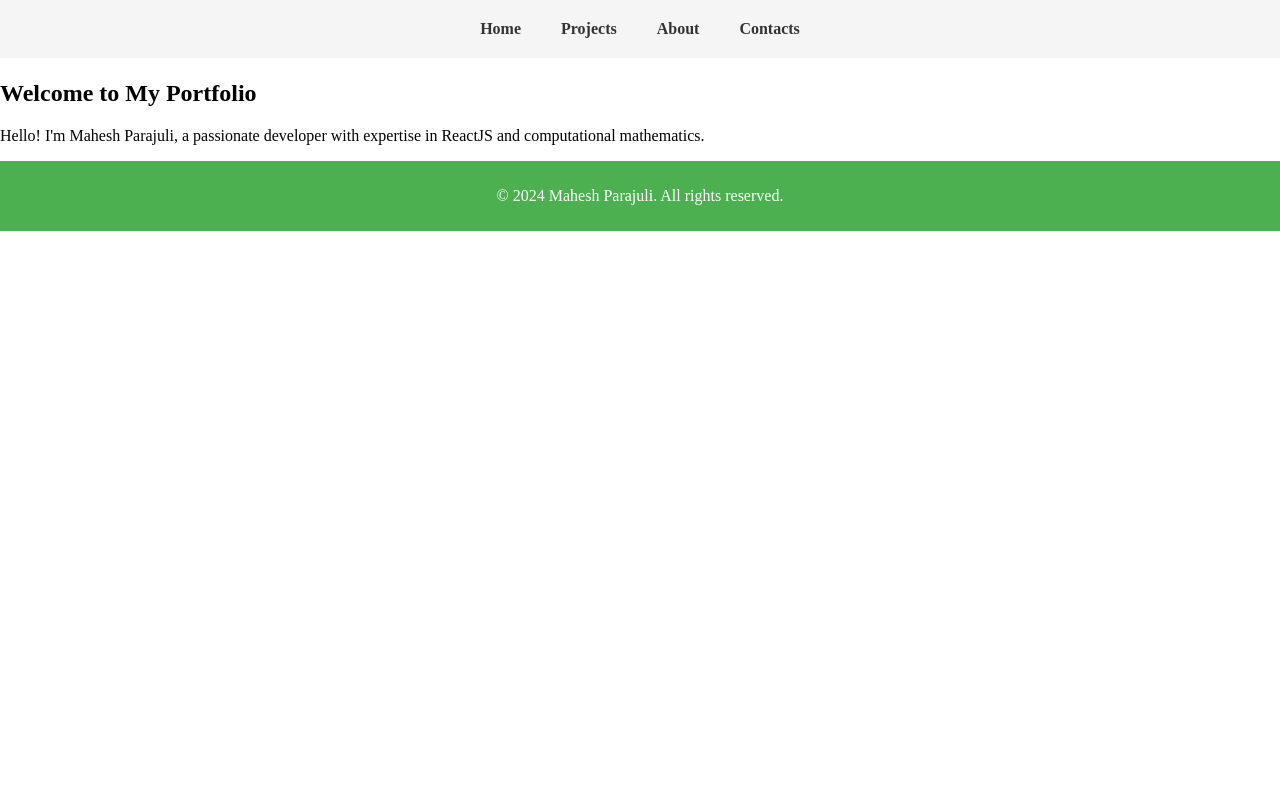
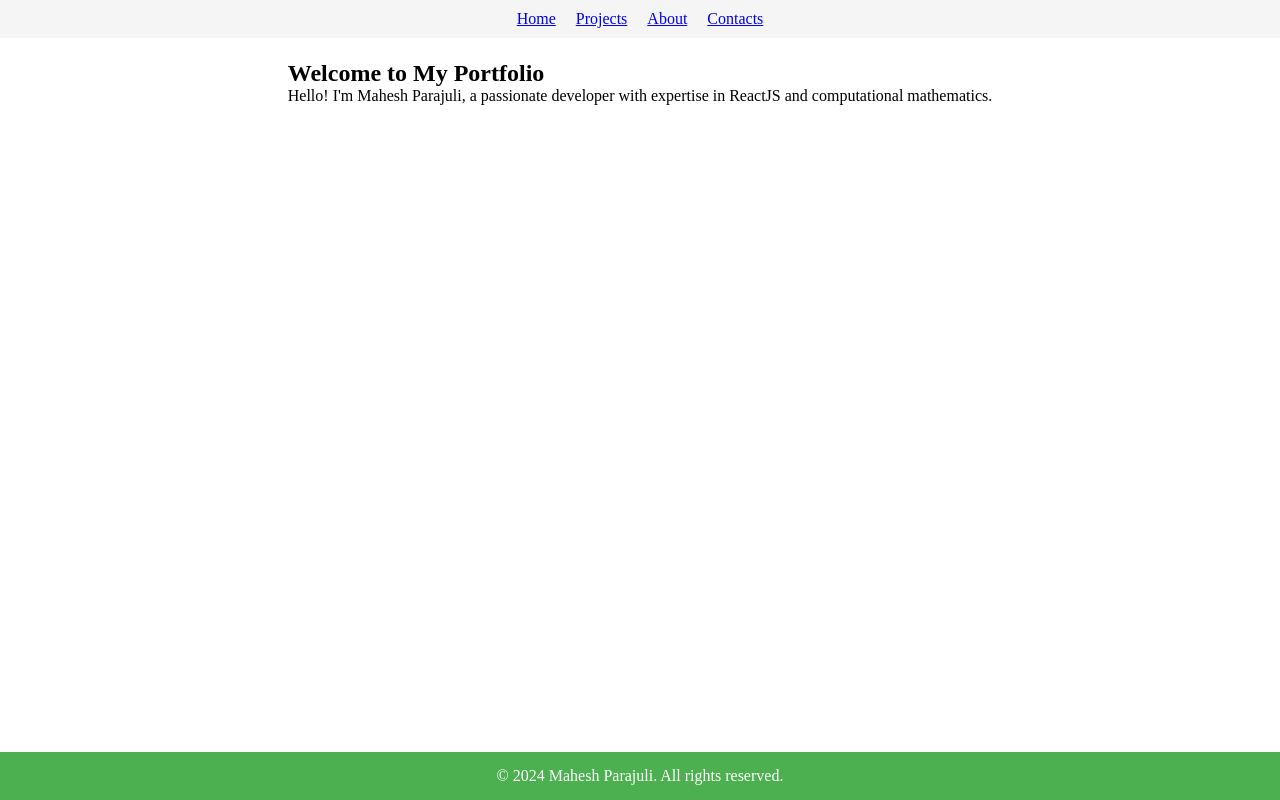
Before and after one commit to maheshparajuli/DailyGuruba, a React (Create React App) app: page / in a window 1280 px wide. Built offline with nearby package versions, Linux system fonts and the light colour scheme.

Commit message:
changes might work

```diff
--- a/src/App.css
+++ b/src/App.css
@@ -1,65 +1,58 @@
-/* App.css */
+/* Reset */
+* {
+  margin: 0;
+  padding: 0;
+  box-sizing: border-box;
+}
 
-/* Overall app container styles */
+html, body {
+  height: 100%;
+}
+
+/* Main body setup with Flexbox */
 body {
   display: flex;
   flex-direction: column;
-  min-height: 100vh; /* Ensure the body takes at least the full viewport height */
-  margin: 0; /* Remove default margin */
+  min-height: 100vh;
 }
 
+/* Main application container */
 .app-container {
-  flex: 1; /* This allows the content to grow and push the footer down */
+  flex: 1;
   display: flex;
-  flex-direction: row;
-  padding-top: 60px; /* Adjust this if header height changes */
-}
-
-/* Style for the main sections */
-.section {
-  flex: 1;
-  padding: 20px;
-  box-sizing: border-box;
-  text-align: center;
+  flex-direction: column;
+  align-items: center;
+  padding-top: 60px; /* Space for fixed header */
+  width: 100%;
 }
 
 /* Header styling */
 .header {
-  display: flex; /* Use flexbox for layout */
-  justify-content: center; /* Center the nav in the header */
-  background-color: #f5f5f5; /* Light gray for the header */
+  display: flex;
+  justify-content: center;
+  align-items: center;
+  background-color: #f5f5f5;
   padding: 10px 0;
-  position: fixed; /* Fixed positioning for the header */
+  position: fixed;
   width: 100%;
   top: 0;
-  z-index: 10; /* Ensure it stays above other content */
+  z-index: 10;
 }
 
 /* Navigation styling */
 .header-nav {
-  display: flex; /* Flexbox layout for nav links */
-  gap: 20px; /* Space between the links */
+  display: flex;
+  gap: 20px;
 }
 
-/* Link styles */
-.nav-link {
-  text-decoration: none;
-  color: #333;
-  font-weight: bold;
-  padding: 10px; /* Optional: Add some padding for better click area */
-  transition: color 0.3s ease;
+/* Footer styling to keep it at the screen's bottom */
+.footer {
+  background-color: #4CAF50;
+  color: white;
+  text-align: center;
+  padding: 15px 0;
+  width: 100%;
+  position: fixed;
+  bottom: 0;
+  left: 0;
 }
-
-.nav-link:hover {
-  color: #007bff; /* Change color on hover */
-}
-
-/* Footer styling */
-.footer {
-  background-color: #4CAF50; /* Colorful footer background */
-  color: white; /* White text color for contrast */
-  position: relative; /* Relative positioning allows it to stick at the bottom */
-  width: 100%;
-  padding: 10px 0;
-  text-align: center;
-}
```
